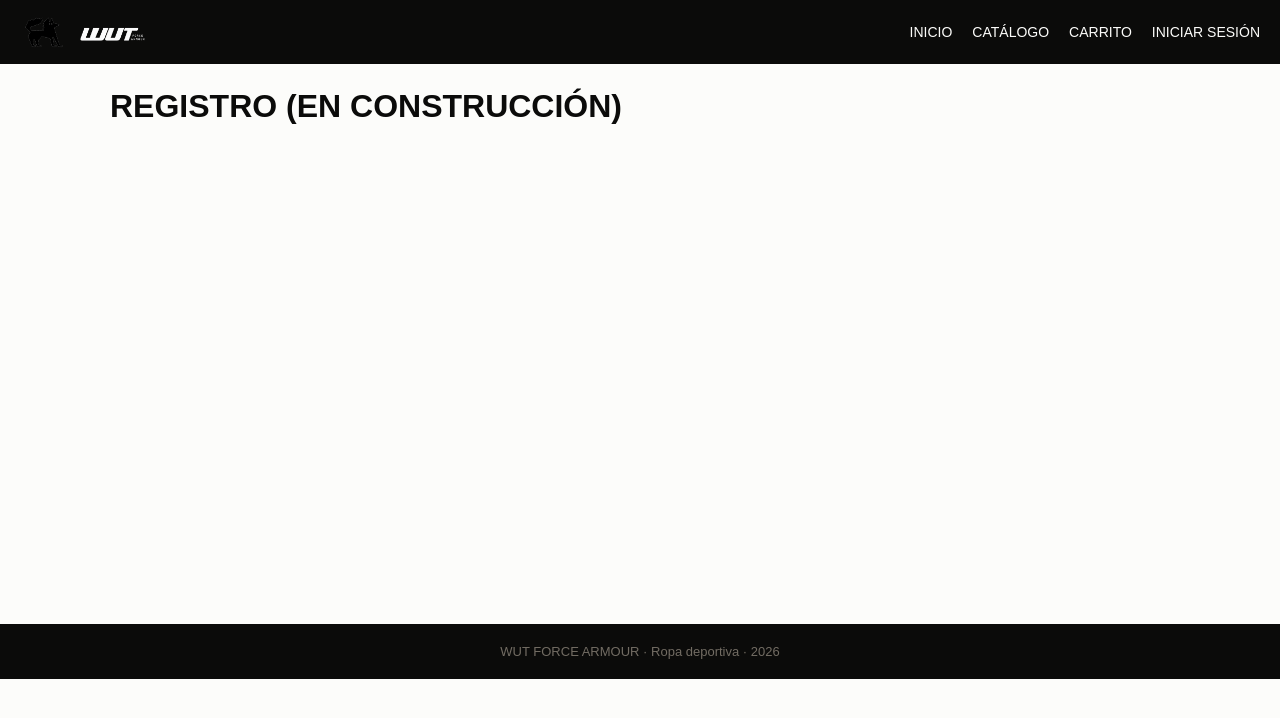
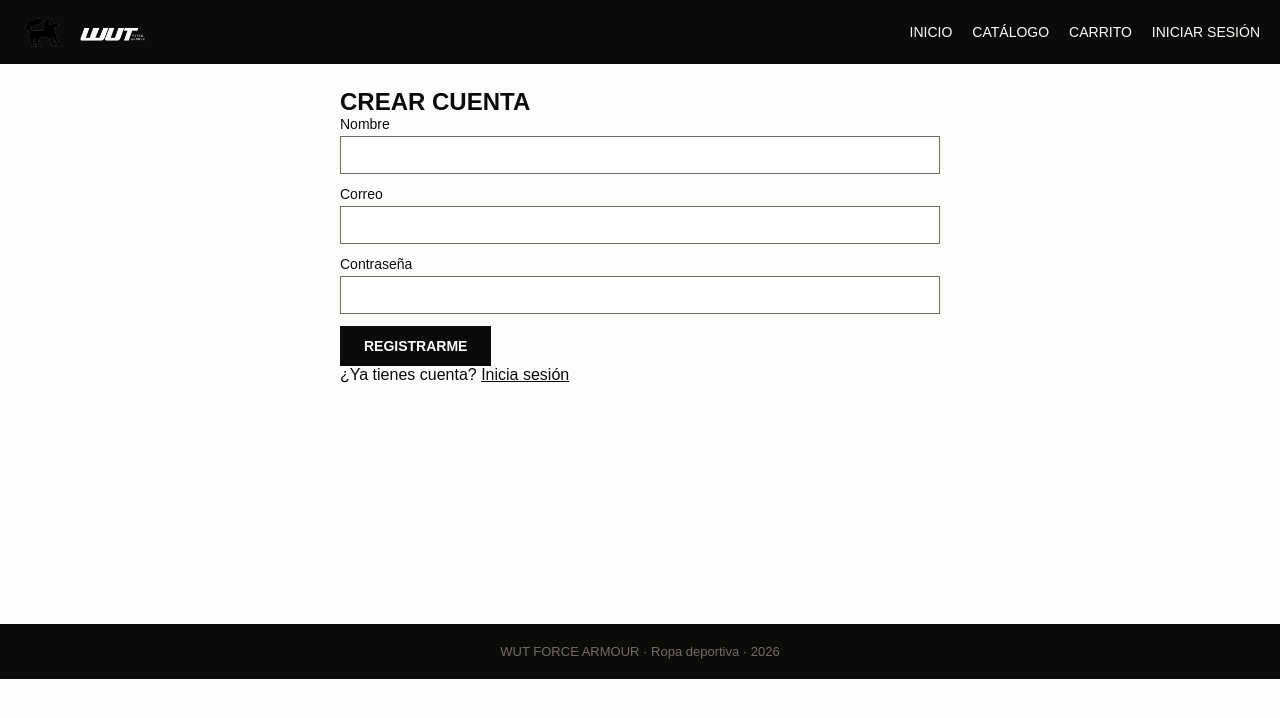
Before and after one commit to jhon-misas/PRoyectoIngSoftWare-PaginaRopa-, a React (Vite) app in the folder client/: page /registro in a window 1280 px wide. Shown: the top 718 px of the page. Built offline with nearby package versions, Linux system fonts and the light colour scheme.

Commit message:
feat: registro e inicio de sesion en React

```diff
--- a/client/src/paginas/Login.jsx
+++ b/client/src/paginas/Login.jsx
@@ -1 +1,48 @@
-export default function Login() { return <h1>Login (en construcción)</h1>; }
+import { useState } from 'react';
+import { Link, useLocation, useNavigate } from 'react-router-dom';
+import { llamarApi } from '../api';
+import { useSesion } from '../sesion';
+
+export default function Login() {
+  const navegar = useNavigate();
+  const ubicacion = useLocation();
+  const { iniciarSesion } = useSesion();
+  const [correo, setCorreo] = useState('');
+  const [contrasena, setContrasena] = useState('');
+  const [error, setError] = useState('');
+  const [enviando, setEnviando] = useState(false);
+  const aviso = ubicacion.state?.aviso;
+
+  async function enviar(e) {
+    e.preventDefault();
+    setError('');
+    setEnviando(true);
+    try {
+      const r = await llamarApi('/auth/login', 'POST', { correo, contrasena });
+      iniciarSesion(r.token, r.usuario);
+      const destino = ubicacion.state?.volverA || (r.usuario.esAdmin ? '/admin' : '/catalogo');
+      navegar(destino, { replace: true });
+    } catch (err) {
+      setError(err.message);
+      setEnviando(false);
+    }
+  }
+
+  return (
+    <section className='formulario'>
+      <h1>Iniciar sesión</h1>
+      {aviso && <p className='aviso'>{aviso}</p>}
+      <form onSubmit={enviar}>
+        <label>Correo
+          <input required type='email' value={correo} onChange={(e) => setCorreo(e.target.value)} />
+        </label>
+        <label>Contraseña
+          <input required type='password' value={contrasena} onChange={(e) => setContrasena(e.target.value)} />
+        </label>
+        {error && <p className='error'>{error}</p>}
+        <button className='boton' disabled={enviando}>{enviando ? 'Entrando...' : 'Entrar'}</button>
+      </form>
+      <p>¿No tienes cuenta? <Link to='/registro'>Regístrate</Link></p>
+    </section>
+  );
+}
--- a/client/src/paginas/Registro.jsx
+++ b/client/src/paginas/Registro.jsx
@@ -1 +1,46 @@
-export default function Registro() { return <h1>Registro (en construcción)</h1>; }
+import { useState } from 'react';
+import { Link, useNavigate } from 'react-router-dom';
+import { llamarApi } from '../api';
+
+export default function Registro() {
+  const navegar = useNavigate();
+  const [datos, setDatos] = useState({ nombre: '', correo: '', contrasena: '' });
+  const [error, setError] = useState('');
+  const [enviando, setEnviando] = useState(false);
+
+  const cambiar = (campo) => (e) => setDatos({ ...datos, [campo]: e.target.value });
+
+  async function enviar(e) {
+    e.preventDefault();
+    setError('');
+    if (datos.contrasena.length < 8) return setError('La contraseña debe tener mínimo 8 caracteres');
+    setEnviando(true);
+    try {
+      await llamarApi('/auth/registro', 'POST', datos);
+      navegar('/login', { state: { aviso: 'Cuenta creada. Ahora inicia sesión.' } });
+    } catch (err) {
+      setError(err.message);
+      setEnviando(false);
+    }
+  }
+
+  return (
+    <section className='formulario'>
+      <h1>Crear cuenta</h1>
+      <form onSubmit={enviar}>
+        <label>Nombre
+          <input required value={datos.nombre} onChange={cambiar('nombre')} />
+        </label>
+        <label>Correo
+          <input required type='email' value={datos.correo} onChange={cambiar('correo')} />
+        </label>
+        <label>Contraseña
+          <input required type='password' value={datos.contrasena} onChange={cambiar('contrasena')} />
+        </label>
+        {error && <p className='error'>{error}</p>}
+        <button className='boton' disabled={enviando}>{enviando ? 'Creando...' : 'Registrarme'}</button>
+      </form>
+      <p>¿Ya tienes cuenta? <Link to='/login'>Inicia sesión</Link></p>
+    </section>
+  );
+}
```
